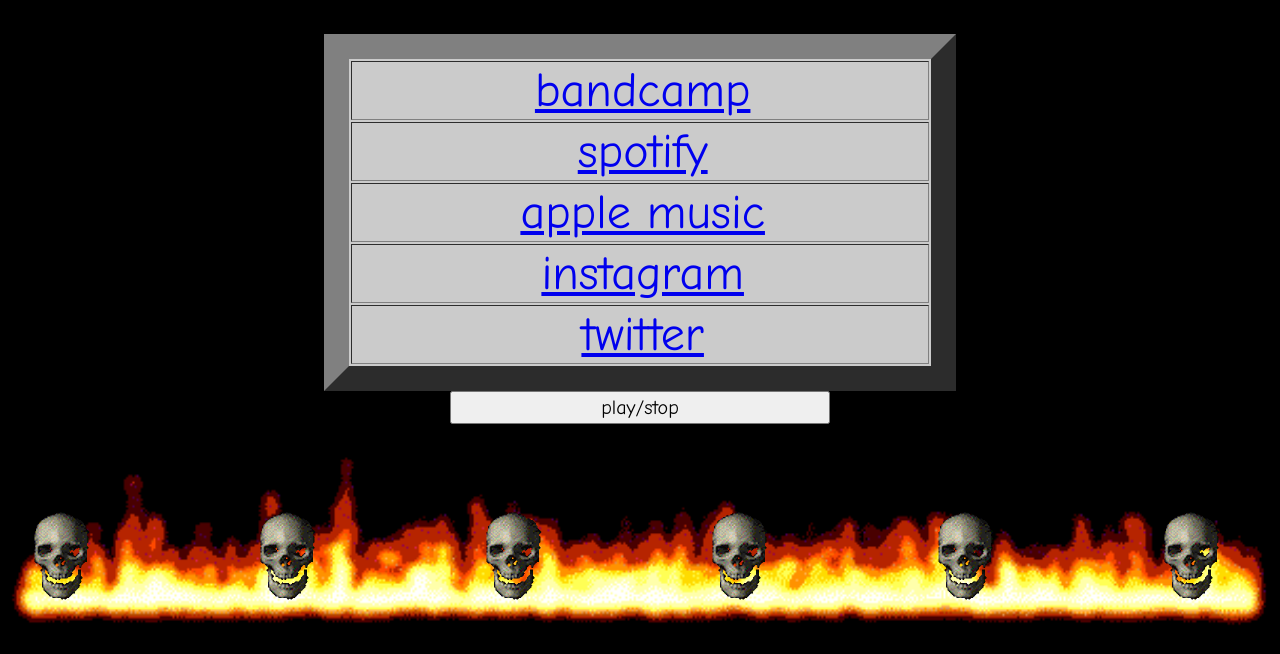
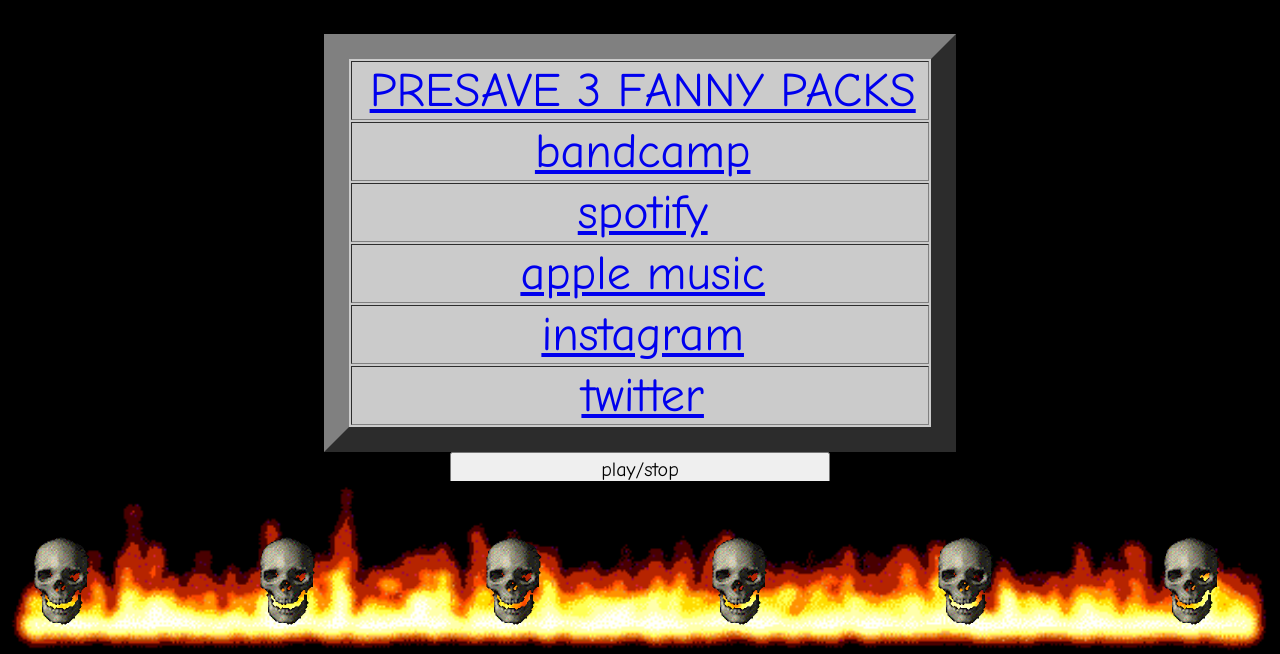
Before and after one commit to jlumsd/racecars, a plain HTML site: page index.html in a window 1280 px wide. Shown: the part 163-817 px from the top of the page. Drawn offline with Linux system fonts and the light colour scheme.

Commit message:
Added Presave

```diff
--- a/index.html
+++ b/index.html
@@ -83,6 +83,9 @@
             <table style="width: 50%; height: 70%; margin-left: auto; margin-right: auto; text-align:center; background-color: #CBCBCB; border-collapse:separate;" border="25">
                 <tbody>
                     <tr>
+                        <td>&nbsp;<font size="7vw"><a href="https://distrokid.com/hyperfollow/racecars/3-fanny-packs?fbclid=IwAR2xRz5yid_L1QJpOrLK-OpUnR7mJkRddRWoEu5lm4MIOITj4G9CTRxrJVY&mibextid=9w716w">PRESAVE 3 FANNY PACKS</a></font></td>
+                    </tr>
+                    <tr>
                         <td>&nbsp;<font size="7vw"><a href="https://racecars.bandcamp.com/releases">bandcamp</a></font></td>
                     </tr>
                     <tr>
```
